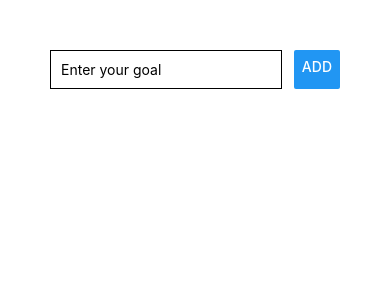
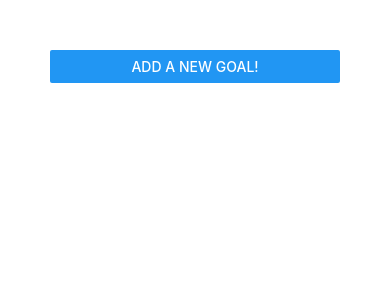
Before and after one commit to Rsja12/goals, a React Native app: screen / in a window 390 px wide. Shown: the top 300 px of the page. Built offline with nearby package versions, Linux system fonts and the light colour scheme.

Commit message:
Add Button to App that calls Modal onPress

```diff
--- a/App.js
+++ b/App.js
@@ -2,9 +2,7 @@ import { StatusBar } from "expo-status-bar";
 import React, { useState } from "react";
 import {
   StyleSheet,
-  Text,
   View,
-  TextInput,
   Button,
   FlatList,
 } from "react-native";
@@ -14,6 +12,7 @@ import GoalInput from "./components/GoalInput";
 
 export default function App() {
   const [allGoals, setAllGoals] = useState([]);
+  const [isModalVisible, setIsModalVisible] = useState(false);
 
   const handleAddButton = (goalText) => {
     setAllGoals((prevState) => [
@@ -32,7 +31,8 @@ export default function App() {
     <View style={styles.screen}>
       <StatusBar style="auto" />
 
-      <GoalInput handleAdd={handleAddButton} />
+      <Button title='Add A New Goal!' onPress={() => setIsModalVisible(true)} />
+      <GoalInput isVisible={isModalVisible} handleAdd={handleAddButton} />
       <FlatList
         data={allGoals}
         renderItem={(itemData) => (
--- a/components/GoalInput.js
+++ b/components/GoalInput.js
@@ -1,7 +1,7 @@
 import React, { useState } from "react";
-import { StyleSheet, View, TextInput, Button } from "react-native";
+import { StyleSheet, View, TextInput, Button, Modal } from "react-native";
 
-const GoalInput = ({ handleAdd }) => {
+const GoalInput = ({ handleAdd, isVisible }) => {
   const [goal, setGoal] = useState("");
 
   const handleInput = (input) => {
@@ -9,6 +9,7 @@ const GoalInput = ({ handleAdd }) => {
   };
 
   return (
+    <Modal visible={isVisible} animationType='slide'>
       <View style={styles.inputContainer} on>
         <TextInput
           placeholder="Enter your goal"
@@ -18,6 +19,7 @@ const GoalInput = ({ handleAdd }) => {
         />
         <Button title="Add" onPress={() => handleAdd(goal)} />
       </View>
+    </Modal>
   );
 };
 
```
Lines whose indentation alone changed are shown as unchanged.
